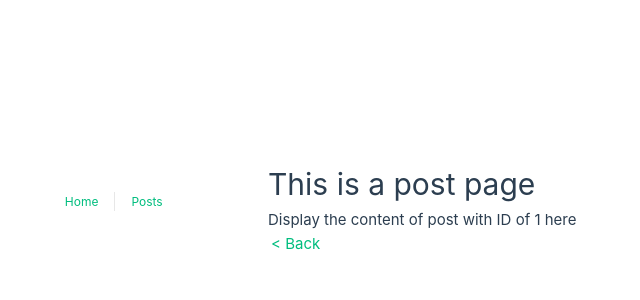
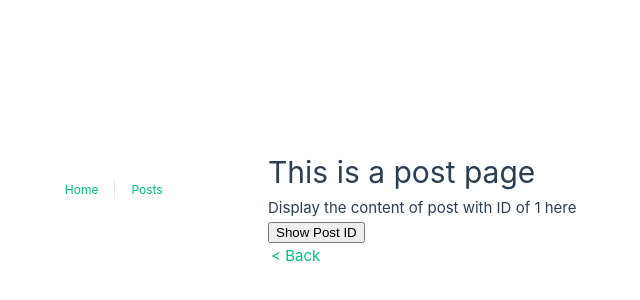
Before and after one commit to Gihan76/vue3-composition-api-basics, a Vue app: page /postDetail/1 in a window 1280 px wide. Shown: the part 192-492 px from the top of the page, without its empty margins (372-1012 px from the left). Built offline with nearby package versions, Linux system fonts and the light colour scheme.

Commit message:
accessed the params in the script tag of the template using useRoute()

```diff
--- a/src/views/PostDetailView.vue
+++ b/src/views/PostDetailView.vue
@@ -2,6 +2,9 @@
   <div class="post-detail">
     <h1>This is a post page</h1>
     <p>Display the content of post with ID of {{ $route.params.id }} here</p>
+    <div>
+      <button @click="showPostId">Show Post ID</button>
+    </div>
     <p>
       <RouterLink to="/posts">&lt; Back</RouterLink>
     </p>
@@ -9,5 +12,11 @@
 </template>
 
 <script setup>
+  import { useRoute } from 'vue-router';
 
+  const route = useRoute();
+
+  const showPostId = () => {
+    alert(`Post ID: ${route.params.id}`);
+  }
 </script>
```
